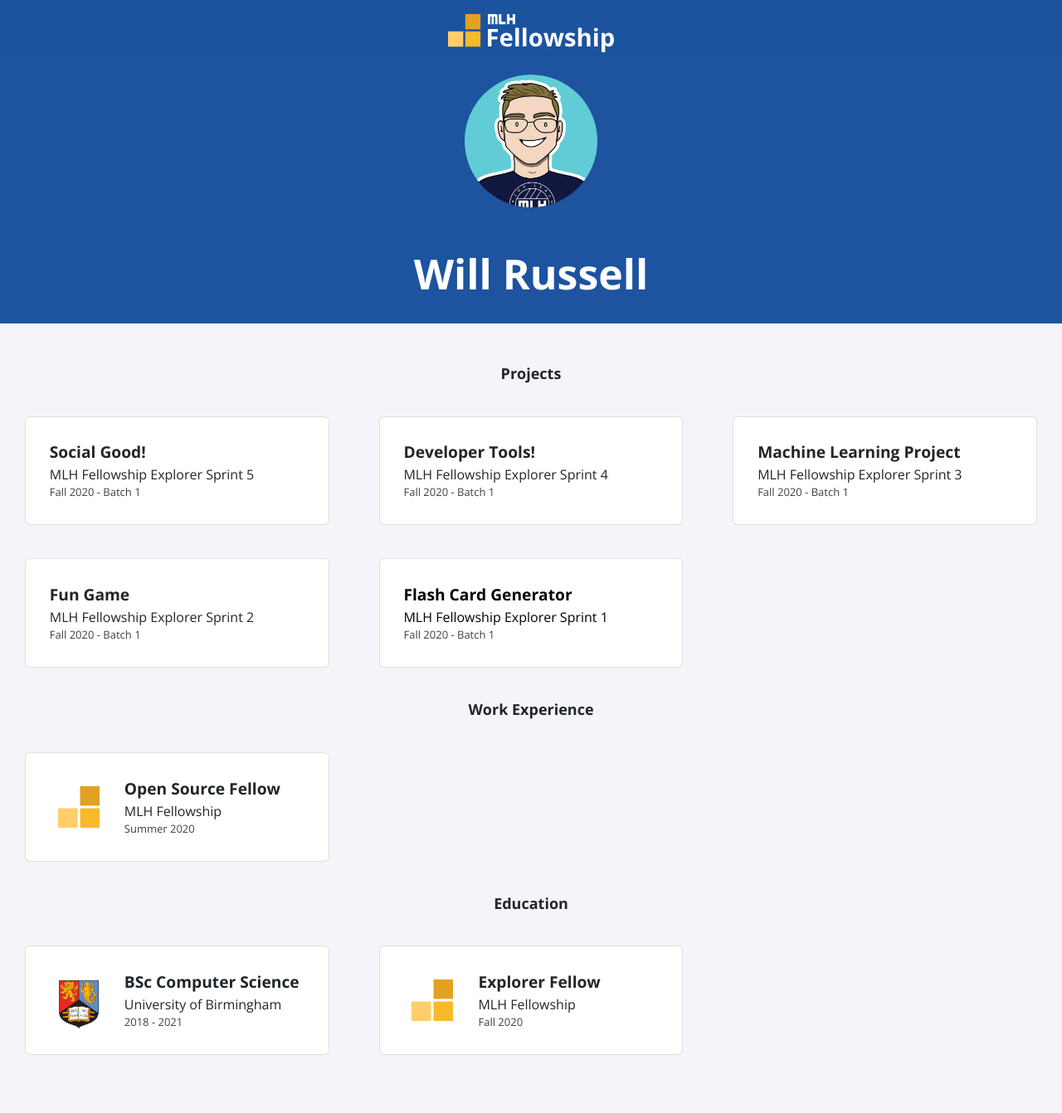
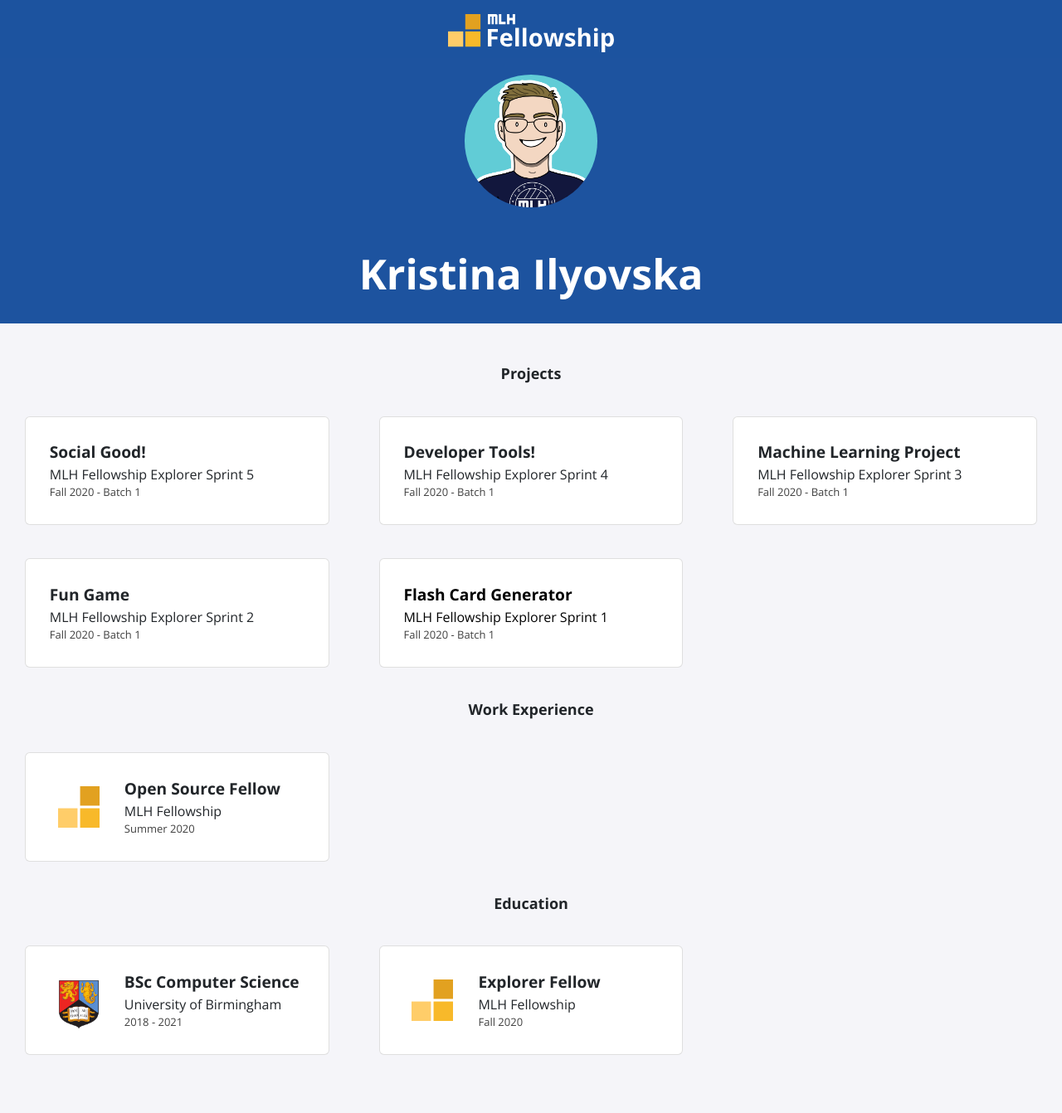
Before and after one commit to lyloster/lyloster.github.io, a Jekyll site: the page built from index.html, in a window 1280 px wide. Shown: the whole page at 83% size. Built offline with Jekyll 4.4.1, drawn with Linux system fonts in a browser that asks for light colours; nearby versions of some CDN libraries.

Commit message:
Update _config.yml

```diff
--- a/_config.yml
+++ b/_config.yml
@@ -1,13 +1,13 @@
-title: "Will Russell"
-email: fellowship@mlh.io
+title: "Kristina Ilyovska"
+email: ilyovska@gmail.com
 description: >- # this means to ignore newlines until "baseurl:"
   Write an awesome description for your new site here. You can edit this
   line in _config.yml. It will appear in your document head meta (for
   Google search results) and in your feed.xml site description.
 baseurl: "/"
-url: "/portfolio-template"
-twitter_username: mlhacks
-github_username:  mlh-fellowship
+url: "https://lyloster.github.io"
+twitter_username: lyloster
+github_username:  lyloster
 
 sass:
   sass_dir: _sass
```
